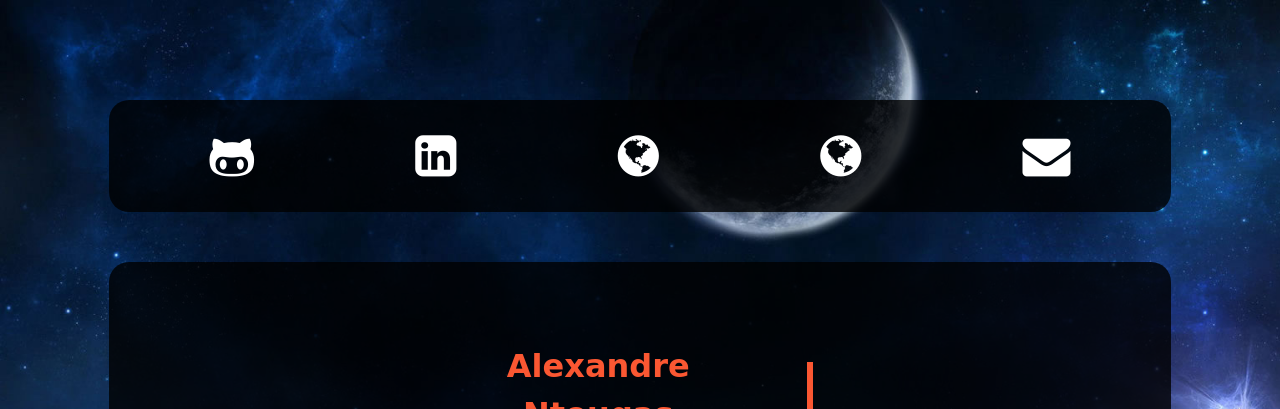
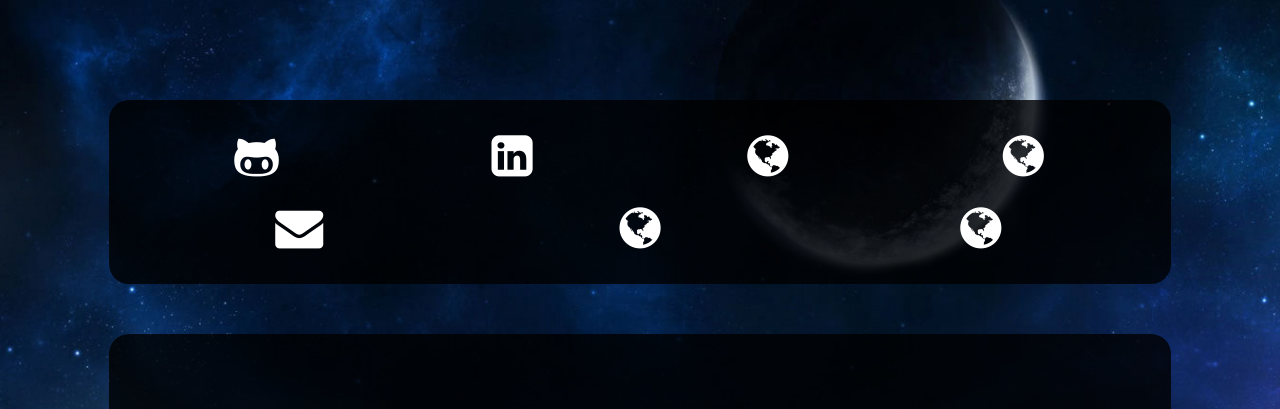
Before and after one commit to alexandrentougas/VCard, a plain HTML site: page index.html in a window 1280 px wide. Shown: the top 409 px of the page. Drawn offline with nearby package versions, Linux system fonts and the light colour scheme; a web font is replaced by a local one.

Commit message:
added some links and titles

```diff
--- a/index.html
+++ b/index.html
@@ -16,13 +16,16 @@
 
     <div class="links row justify-content-around">
 
-      <a href="https://github.com/alexandrentougas" target="_blank"><i class="fa fa-github-alt" aria-hidden="true"></i></a>
-      <a href="https://www.linkedin.com/in/alexandre-ntougas-0556a08b/" target="_blank"><i class="fa fa-linkedin-square" aria-hidden="true"></i></a>
-      <a href="Canva-Resume-v1.pdf" target="_blank"><i class="fa fa-globe" aria-hidden="true"></i></a>
-      <a href="http://alexandrentougas.wixsite.com/profile" target="_blank"><i class="fa fa-globe" aria-hidden="true"></i></a>
-      <a href="mailto:alexandrentougas@gmail.com" target="_blank"><i class="fa fa-envelope" aria-hidden="true"></i></a>
+      <a class="col-3" title="Github Profile" href="https://github.com/alexandrentougas" target="_blank"><i class="fa fa-github-alt" aria-hidden="true"></i></a>
+      <a class="col-3" title="LinkedIn Pofile" href="https://www.linkedin.com/in/alexandre-ntougas-0556a08b/" target="_blank"><i class="fa fa-linkedin-square" aria-hidden="true"></i></a>
+      <a class="col-3" title="Developer Resume" href="Canva-Resume-v1.pdf" target="_blank"><i class="fa fa-globe" aria-hidden="true"></i></a>
+      <a class="col-3" title="E-Marketer Resume" href="http://alexandrentougas.wixsite.com/profile" target="_blank"><i class="fa fa-globe" aria-hidden="true"></i></a>
+      <a class="col-3" title="Contact me !" href="mailto:alexandrentougas@gmail.com" target="_blank"><i class="fa fa-envelope" aria-hidden="true"></i></a>
+      <a class="col-3" title="Website Duplication project" href="https://alexandrentougas.github.io/AllezCine/shops/" target="_blank"><i class="fa fa-globe" aria-hidden="true"></i></a>
+      <a class="col-3" title="Fansite project" href="https://alexandrentougas.github.io/AllezCine/fan-website/" target="_blank"><i class="fa fa-globe" aria-hidden="true"></i></a>
 
     </div>
+
 
     <div class="infoall row justify-content-between">
 
@@ -48,6 +51,10 @@
 
     </div>
 
+    <!-- <div class="links row justify-content-around">
+      <a title="Website Duplication project" href="https://alexandrentougas.github.io/AllezCine/shops/" target="_blank"><i class="fa fa-globe" aria-hidden="true"></i></a>
+      <a title="Fansite project" href="https://alexandrentougas.github.io/AllezCine/fan-website/" target="_blank"><i class="fa fa-globe" aria-hidden="true"></i></a>
+    </div> -->
 
   </div>
   <script src="https://code.jquery.com/jquery-3.2.1.slim.min.js" integrity="sha384-KJ3o2DKtIkvYIK3UENzmM7KCkRr/rE9/Qpg6aAZGJwFDMVNA/GpGFF93hXpG5KkN" crossorigin="anonymous"></script>
--- a/style.css
+++ b/style.css
@@ -15,6 +15,7 @@ html, body {
   font-size: 20px;
   font-family: 'Patua One', cursive;
   margin-top: 50px;
+  margin-bottom: 50px;
 }
 
 .container-fluid {
```
